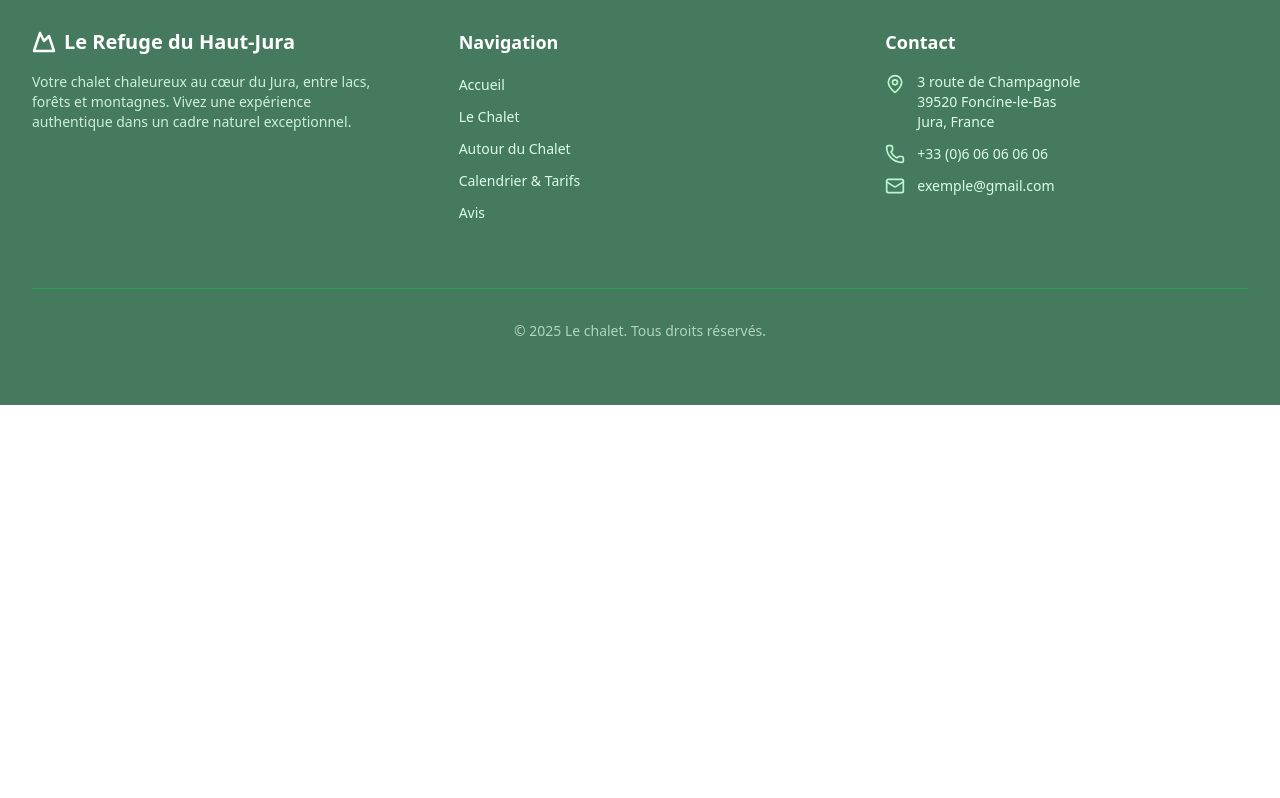
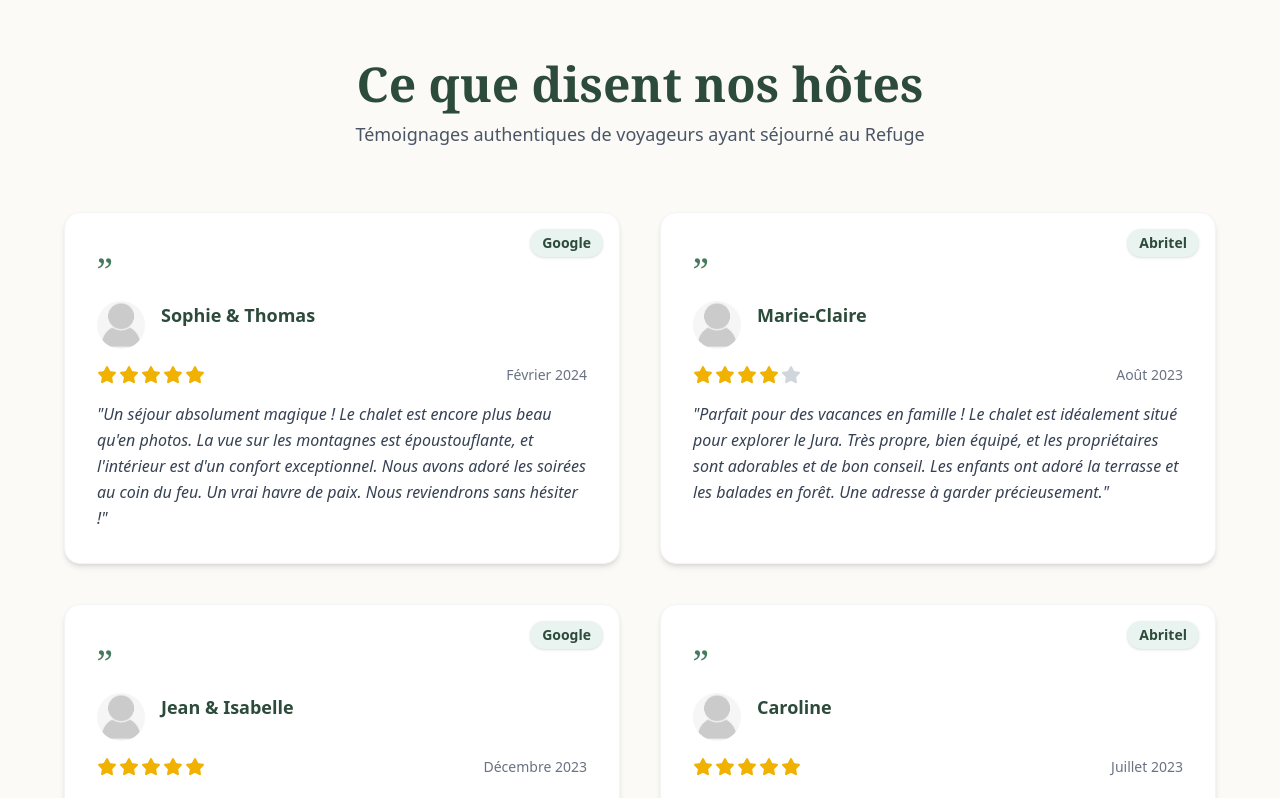
Before and after one commit to Augustin51/Chalet, a Next.js app: page /avis in a window 1280 px wide. Shown: the part 780-1578 px from the top of the page. Before the commit the page ends 1185 px from the top, so only its background shows below. Built offline with nearby package versions, Linux system fonts and the light colour scheme.

Commit message:
add Testimonials component to reviewPage

```diff
--- a/app/avis/page.tsx
+++ b/app/avis/page.tsx
@@ -1,5 +1,6 @@
 import PageHero from "@/components/PageHero";
 import Stats from "@/components/Stats";
+import Testimonials from "@/components/Testimonials";
 
 export default function About() {
   return (
@@ -9,6 +10,7 @@ export default function About() {
       description="Découvrez les témoignages de nos visiteurs"
     />
     <Stats />
+    <Testimonials />
     </>
   )
 }
--- /dev/null
+++ b/components/Testimonials.tsx
@@ -0,0 +1,110 @@
+import React from 'react';
+import { Star } from 'lucide-react';
+
+const testimonialsData = [
+  {
+    name: "Sophie & Thomas",
+    avatarUrl: "/img/placeholder-avatar.png",
+    date: "Février 2024",
+    stars: 5,
+    source: "Google",
+    review: "Un séjour absolument magique ! Le chalet est encore plus beau qu'en photos. La vue sur les montagnes est époustouflante, et l'intérieur est d'un confort exceptionnel. Nous avons adoré les soirées au coin du feu. Un vrai havre de paix. Nous reviendrons sans hésiter !",
+  },
+  {
+    name: "Marie-Claire",
+    avatarUrl: "/img/placeholder-avatar.png",
+    date: "Août 2023",
+    stars: 4,
+    source: "Abritel",
+    review: "Parfait pour des vacances en famille ! Le chalet est idéalement situé pour explorer le Jura. Très propre, bien équipé, et les propriétaires sont adorables et de bon conseil. Les enfants ont adoré la terrasse et les balades en forêt. Une adresse à garder précieusement.",
+  },
+  {
+    name: "Jean & Isabelle",
+    avatarUrl: "/img/placeholder-avatar.png",
+    date: "Décembre 2023",
+    stars: 5,
+    source: "Google",
+    review: "Nous cherchions un endroit calme pour nous ressourcer, et nous avons été comblés. Le chalet respire l'authenticité et le charme montagnard. Tout est pensé pour le confort des hôtes. Nous recommandons vivement !",
+  },
+  {
+    name: "Caroline",
+    avatarUrl: "/img/placeholder-avatar.png",
+    date: "Juillet 2023",
+    stars: 5,
+    source: "Abritel",
+    review: "Week-end entre amis réussi ! Le chalet peut accueillir confortablement 8 personnes. L'espace est bien pensé, la décoration soignée. Parfait pour profiter de la nature et se détendre. Nous reviendrons pour un séjour plus long.",
+  },
+];
+
+export default function Testimonials() {
+  return (
+    <section className="bg-[#fcfaf7] py-16 sm:py-20 md:py-24 px-4 sm:px-6 lg:px-8">
+      <div className="container mx-auto max-w-6xl">
+
+        <div className="text-center mb-12 sm:mb-16">
+          <h2 className="text-4xl sm:text-5xl font-serif font-bold text-[#2c4b3a] mb-3">
+            Ce que disent nos hôtes
+          </h2>
+          <p className="text-lg text-gray-600 max-w-2xl mx-auto">
+            Témoignages authentiques de voyageurs ayant séjourné au Refuge
+          </p>
+        </div>
+
+        <div className="grid grid-cols-1 lg:grid-cols-2 gap-8 sm:gap-10">
+          {testimonialsData.map((testimonial) => (
+            <div
+              key={testimonial.name + testimonial.date}
+              className="bg-white p-6 sm:p-8 rounded-2xl shadow-md border border-gray-100 h-full relative"
+            >
+
+              <div className="absolute top-4 right-4 bg-[#e9f3ef] text-[#2c4b3a] text-sm font-semibold px-3 py-1 rounded-full shadow-sm">
+                {testimonial.source}
+              </div>
+
+              <div className="flex-grow mt-2">
+
+                <div className="text-4xl font-serif text-[#467A5E] mb-3 leading-none">
+                  ”
+                </div>
+
+                <div className="flex items-start space-x-4 mb-4">
+                  <img
+                    src={testimonial.avatarUrl}
+                    alt={`Photo de profil de ${testimonial.name}`}
+                    className="h-12 w-12 rounded-full object-cover flex-shrink-0"
+                  />
+
+                  <div>
+                    <p className="font-bold text-[#2c4b3a] text-lg">{testimonial.name}</p>
+                  </div>
+                </div>
+
+                <div className="flex items-center justify-between mb-4">
+                  <div className="flex space-x-0.5">
+                    {Array.from({ length: 5 }).map((_, index) => (
+                      <Star
+                        key={index}
+                        className={`h-5 w-5 transition-colors ${
+                          index < testimonial.stars ? 'text-yellow-500 fill-yellow-500' : 'text-gray-300 fill-gray-300'
+                        }`}
+                        strokeWidth={1.5}
+                      />
+                    ))}
+                  </div>
+
+                  <p className="text-sm text-gray-500">{testimonial.date}</p>
+                </div>
+
+                <p className="text-gray-700 text-base italic leading-relaxed">
+                  {`"${testimonial.review}"`}
+                </p>
+              </div>
+
+            </div>
+          ))}
+        </div>
+
+      </div>
+    </section>
+  );
+}
```
Also changed, not shown: public/img/placeholder-avatar.png (added).
